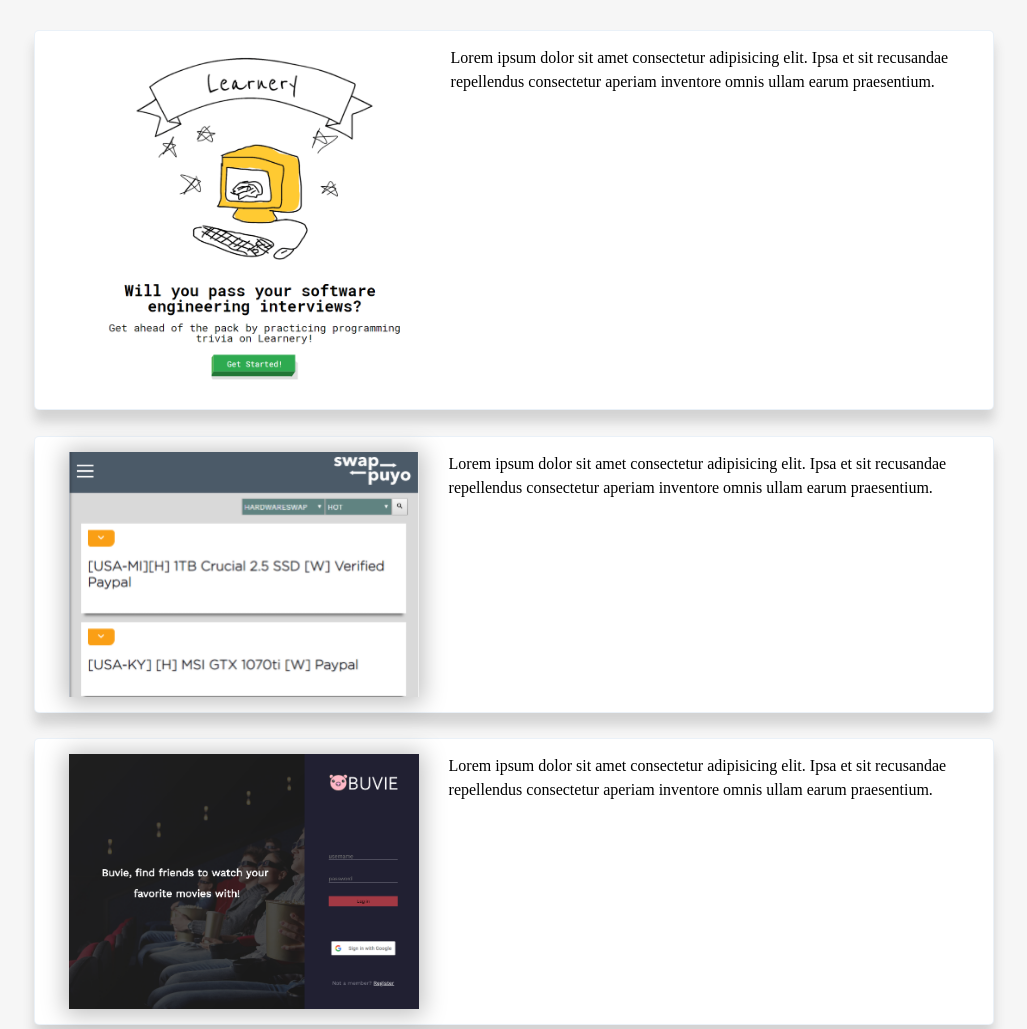
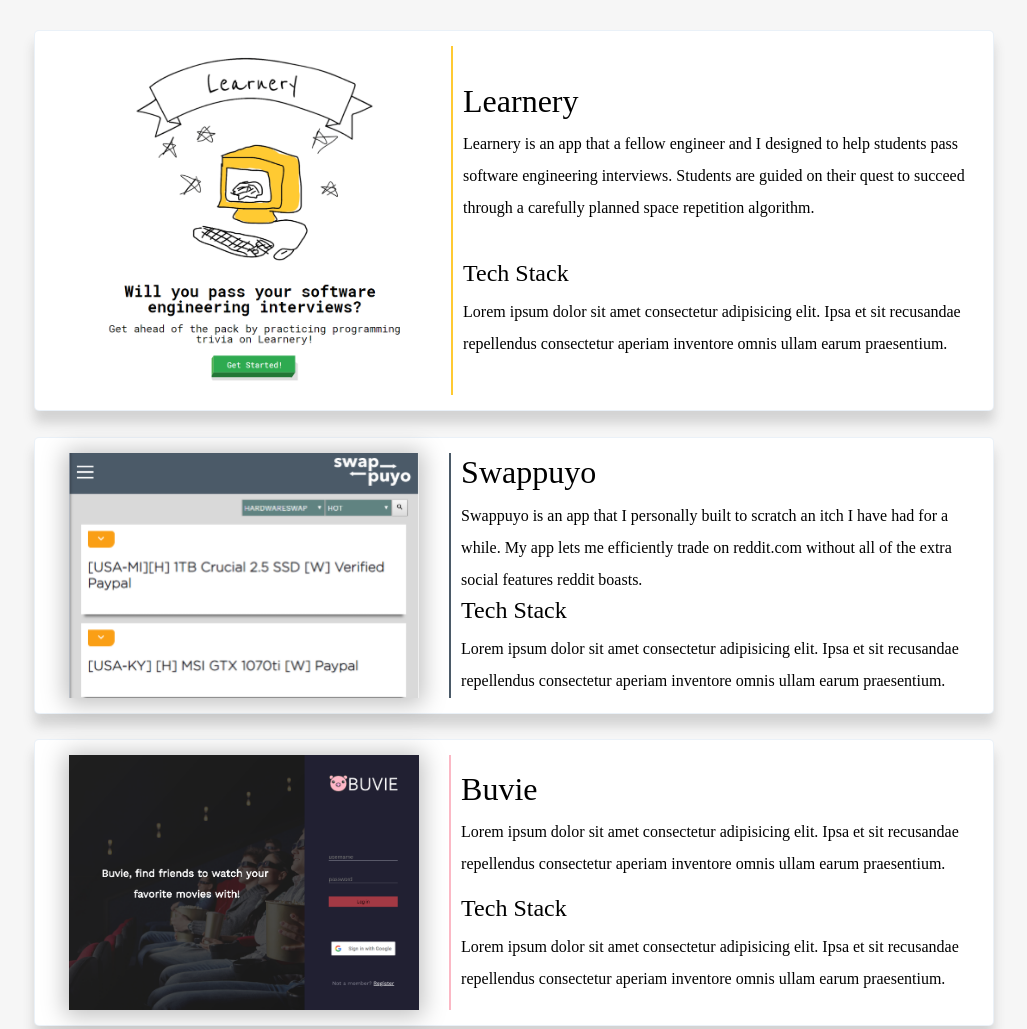
Before and after one commit to NikolasMsomething/Portfolio-Nik, a Gatsby site: page / in a window 1280 px wide. Shown: the part 2200-3229 px from the top of the page, without its empty margins (126-1153 px from the left). Built offline with nearby package versions, Linux system fonts and the light colour scheme; Gatsby itself is replaced by a stand-in of ours.

Commit message:
Adds projects, not mobile resp

```diff
--- a/src/components/AboutMe.js
+++ b/src/components/AboutMe.js
@@ -8,10 +8,8 @@
 			<AboutSection>
 				<H2>ABOUT ME</H2>
 				<AboutMidSection>
-					<Img2
-						fixed={data.mid.childImageSharp.fixed}
-						style={{ display: 'flex', justifyContent: 'flex-end' }}
-					/>
+					<Img2 fluid={data.mid.childImageSharp.fluid} />
+
 					<AboutMidText>
 						<div>
 							<AboutMidSectionH2>What I push myself to be.</AboutMidSectionH2>
@@ -70,19 +68,21 @@
 	margin: 0 auto;
 	justify-content: space-between;
 	align-items: center;
-	@media (max-width: 1023px) {
+	@media (max-width: 1024px) {
 		flex-direction: column;
 	}
 `;
 
 const Img2 = styled(Img)`
 	flex: 1;
-	display: block;
 	justify-content: center;
 	grid-column: 1/1;
-	& img {
+
+	img {
 		padding: 1rem;
-		height: 100%;
+		@media (max-width: 1024px) {
+			display: none;
+		}
 	}
 `;
 
@@ -105,7 +105,7 @@
 	font-family: Lora;
 	font-size: 1.5rem;
 
-	@media (max-width: 1023px) {
+	@media (max-width: 1024px) {
 		font-size: 1rem;
 	}
 `;
--- a/src/components/Contact.js
+++ b/src/components/Contact.js
@@ -22,7 +22,7 @@
 					</a>
 				</span>
 				<span>
-					<a target="_blank" href="https://github.com/NikolasMsomething">
+					<a target="_blank" href="https://nikolasmlgrj@gmail.com">
 						<IoIosMail />
 					</a>
 				</span>
--- a/src/components/Projects.js
+++ b/src/components/Projects.js
@@ -8,27 +8,70 @@
 			<h2>PROJECTS</h2>
 			<div className="project-box">
 				<ImgX fixed={data.learneryPic.childImageSharp.fixed} />
+				<div className="project-box-text-1">
+					<div>
+						<h3>Learnery</h3>
 						<p>
-					Lorem ipsum dolor sit amet consectetur adipisicing elit. Ipsa et sit
-					recusandae repellendus consectetur aperiam inventore omnis ullam earum
-					praesentium.
+							Learnery is an app that a fellow engineer and I designed to help
+							students pass software engineering interviews. Students are guided
+							on their quest to succeed through a carefully planned space
+							repetition algorithm.
 						</p>
+					</div>
+
+					<div>
+						<h4>Tech Stack</h4>
+						<p>
+							Lorem ipsum dolor sit amet consectetur adipisicing elit. Ipsa et
+							sit recusandae repellendus consectetur aperiam inventore omnis
+							ullam earum praesentium.
+						</p>
+					</div>
+				</div>
 			</div>
 			<div className="project-box">
 				<ImgY fixed={data.swappuyoPic.childImageSharp.fixed} />
+				<div className="project-box-text-2">
+					<div>
+						<h3>Swappuyo</h3>
 						<p>
-					Lorem ipsum dolor sit amet consectetur adipisicing elit. Ipsa et sit
-					recusandae repellendus consectetur aperiam inventore omnis ullam earum
-					praesentium.
+							Swappuyo is an app that I personally built to scratch an itch I
+							have had for a while. My app lets me efficiently trade on
+							reddit.com without all of the extra social features reddit boasts.
 						</p>
+					</div>
+
+					<div>
+						<h4>Tech Stack</h4>
+						<p>
+							Lorem ipsum dolor sit amet consectetur adipisicing elit. Ipsa et
+							sit recusandae repellendus consectetur aperiam inventore omnis
+							ullam earum praesentium.
+						</p>
+					</div>
+				</div>
 			</div>
 			<div className="project-box">
 				<ImgY fixed={data.buviePic.childImageSharp.fixed} />
+				<div className="project-box-text-3">
+					<div>
+						<h3>Buvie</h3>
 						<p>
-					Lorem ipsum dolor sit amet consectetur adipisicing elit. Ipsa et sit
-					recusandae repellendus consectetur aperiam inventore omnis ullam earum
-					praesentium.
+							Lorem ipsum dolor sit amet consectetur adipisicing elit. Ipsa et
+							sit recusandae repellendus consectetur aperiam inventore omnis
+							ullam earum praesentium.
 						</p>
+					</div>
+
+					<div>
+						<h4>Tech Stack</h4>
+						<p>
+							Lorem ipsum dolor sit amet consectetur adipisicing elit. Ipsa et
+							sit recusandae repellendus consectetur aperiam inventore omnis
+							ullam earum praesentium.
+						</p>
+					</div>
+				</div>
 			</div>
 		</ProjectsContainer>
 	);
@@ -57,11 +100,70 @@
 		box-sizing: border-box;
 		background-color: #fff;
 		width: 75%;
+		line-height: 2rem;
 
 		margin: 2% auto;
 
+		.project-box-text-1 {
+			flex: 4;
+			display: flex;
+			flex-direction: column;
+			justify-content: space-evenly;
 			p {
-			flex: 3;
+				font-family: Raleway;
+				padding-left: 2%;
+			}
+
+			border-left: 2px solid #ffca32;
+		}
+		.project-box-text-2 {
+			flex: 4;
+			display: flex;
+			flex-direction: column;
+			justify-content: space-evenly;
+			p {
+				font-family: Raleway;
+				padding-left: 2%;
+			}
+
+			border-left: 2px solid #4b5a68;
+		}
+		.project-box-text-3 {
+			flex: 4;
+			display: flex;
+			flex-direction: column;
+			justify-content: space-evenly;
+			p {
+				font-family: Raleway;
+				padding-left: 2%;
+			}
+
+			border-left: 2px solid #fbb8c5;
+		}
+
+		@media (max-width: 1024px) {
+			flex-direction: column;
+
+			align-items: center;
+			width: 80%;
+		}
+
+		h3 {
+			margin-bottom: 0.5rem;
+			font-family: Lora;
+			font-weight: 500;
+			line-height: 1.2;
+			padding-left: 2%;
+			font-size: 2rem;
+		}
+
+		h4 {
+			margin-bottom: 0.5rem;
+			font-family: Lora;
+			font-weight: 500;
+			line-height: 1.2;
+			padding-left: 2%;
+			font-size: 1.5rem;
 		}
 	}
 `;
@@ -81,5 +183,6 @@
 	max-height: 381px;
 	margin-left: 2%;
 	margin-right: 30px;
+
 	box-shadow: 0px 2px 22px 4px rgba(0, 0, 0, 0.25);
 `;
--- a/src/components/Toolbox.js
+++ b/src/components/Toolbox.js
@@ -48,6 +48,12 @@
 	width: 75%;
 	margin: 0 auto;
 
+	@media (max-width: 1024px) {
+		flex-direction: column;
+		width: 100%;
+		align-items: center;
+	}
+
 	h5 {
 		margin-bottom: 0.5rem;
 		font-family: Lora;
@@ -72,7 +78,13 @@
 		box-sizing: border-box;
 		background-color: #fff;
 		width: 30%;
-		max-height: 382px;
+
+		@media (max-width: 640px) {
+			flex-direction: column;
+
+			align-items: center;
+			width: 80%;
+		}
 	}
 	.box-2 {
 		display: flex;
@@ -86,5 +98,12 @@
 		background-color: #fff;
 		width: 30%;
 		height: 80%;
+
+		@media (max-width: 640px) {
+			flex-direction: column;
+
+			align-items: center;
+			width: 80%;
+		}
 	}
 `;
--- a/src/pages/index.js
+++ b/src/pages/index.js
@@ -39,7 +39,17 @@
 export const midPic = graphql`
 	fragment midPic on File {
 		childImageSharp {
-			fixed(height: 600, width: 600) {
+			fluid(maxHeight: 632, maxWidth: 670) {
+				...GatsbyImageSharpFluid
+			}
+		}
+	}
+`;
+
+export const midPicX = graphql`
+	fragment midPicX on File {
+		childImageSharp {
+			fixed(height: 632, width: 670) {
 				...GatsbyImageSharpFixed
 			}
 		}
```
Lines whose indentation alone changed are shown as unchanged.
